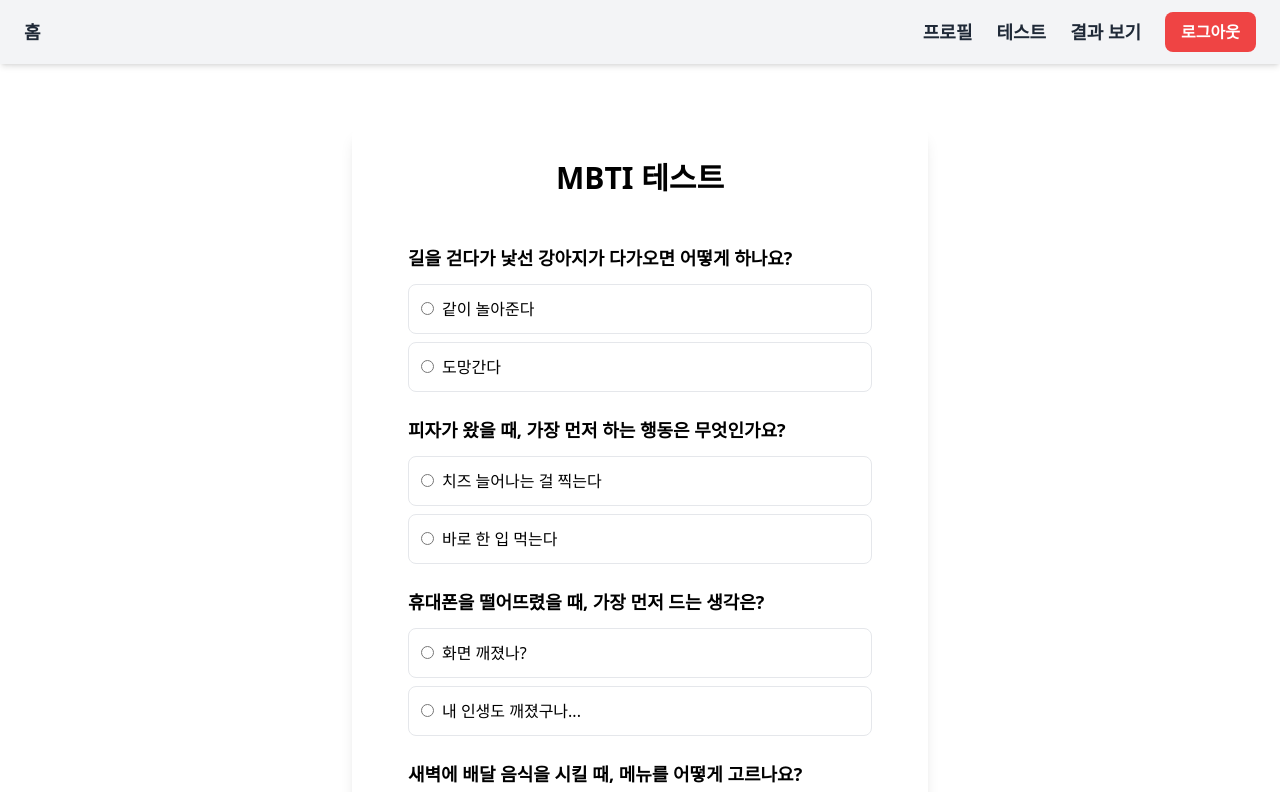
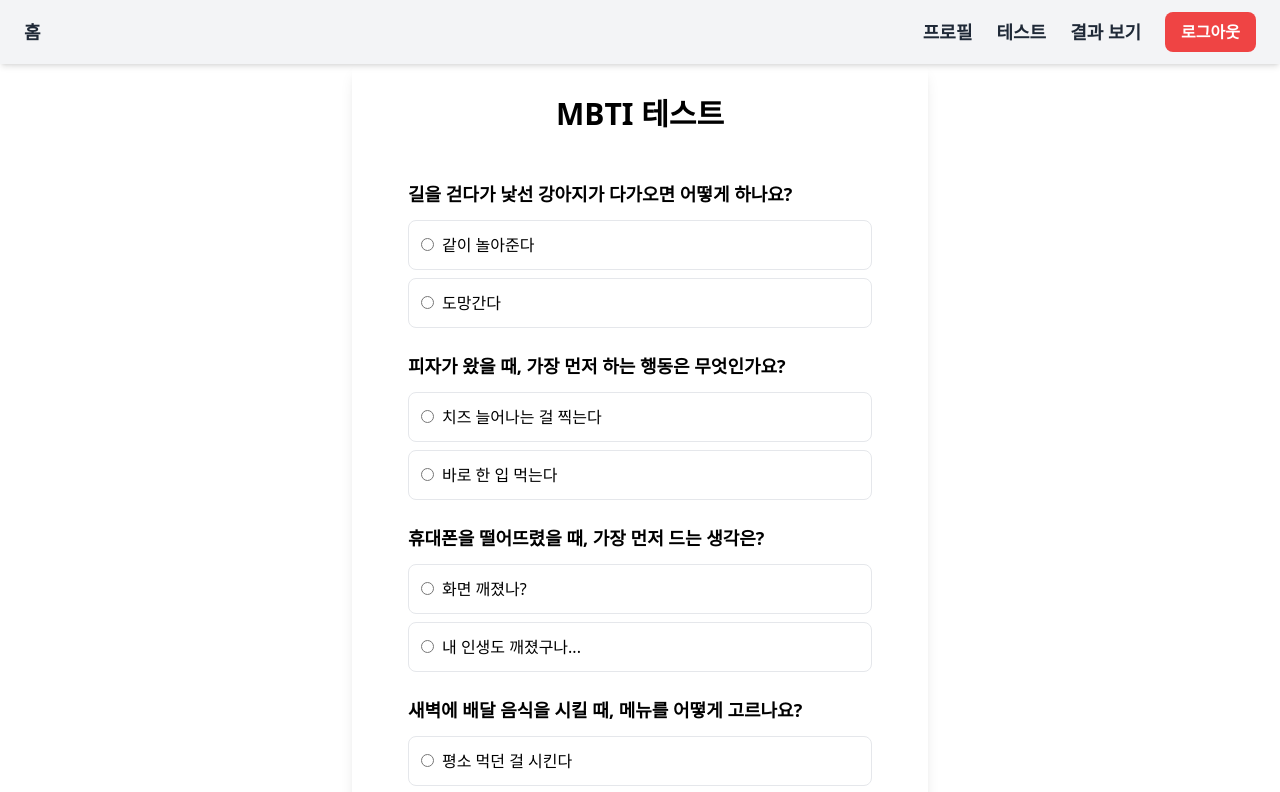
Before and after one commit to ahh0619/react-mbti-test, a React (Vite) app: page /test in a window 1280 px wide. Shown: the top 792 px of the page. Built offline with nearby package versions, Linux system fonts and the light colour scheme; sample sign-in values are in the browser's storage.

Commit message:
css:testpage수정

```diff
--- a/src/pages/TestPage.jsx
+++ b/src/pages/TestPage.jsx
@@ -38,7 +38,7 @@ const TestPage = () => {
     <>
       <Header />
       <div className="w-full flex flex-col items-center justify-center bg-white mt-16">
-        <div className="bg-white rounded-lg p-8 max-w-xl w-full shadow-lg mt-16">
+        <div className="bg-white rounded-lg p-8 max-w-xl w-full shadow-lg">
           {!result ? (
             <>
               <h1 className="flex justify-center text-3xl font-bold text-primary-color mb-6">
```
